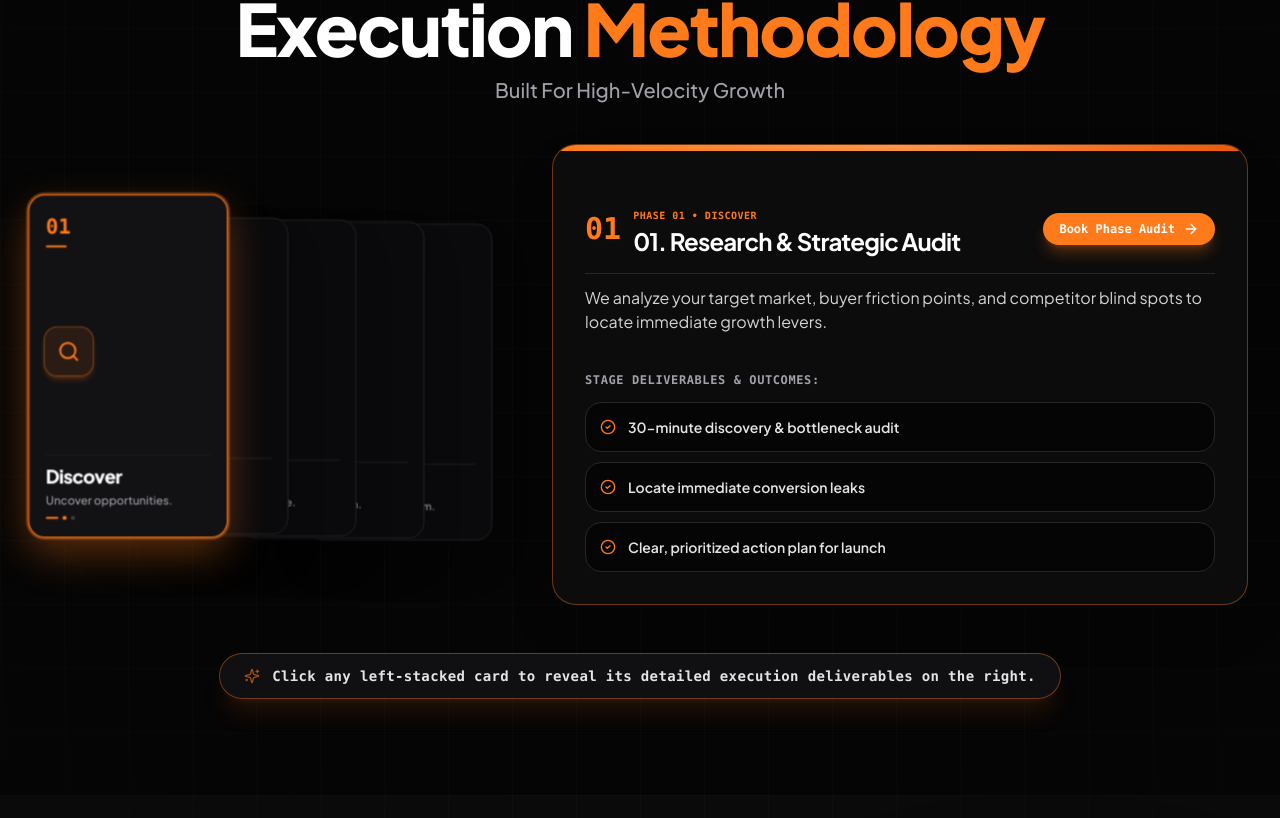
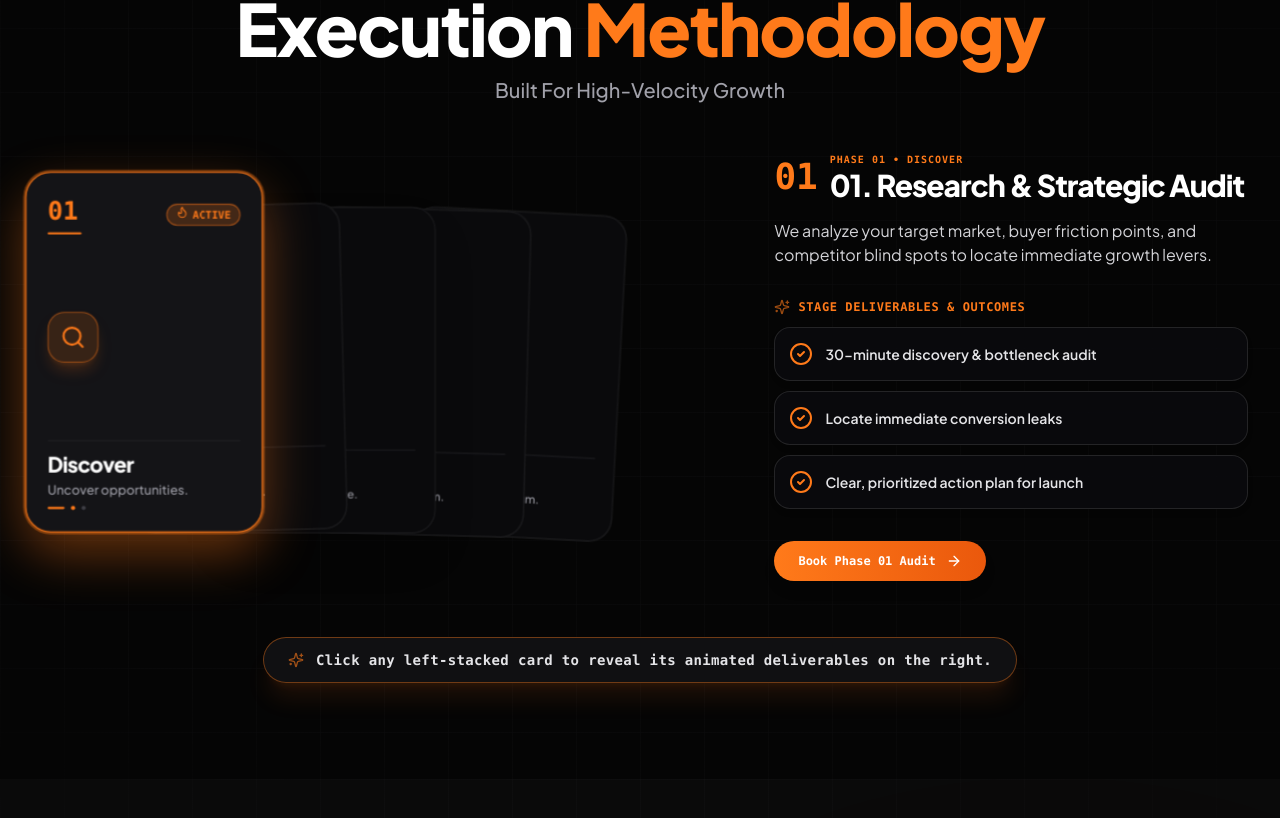
Before and after one commit to itsroosguy/roosx, a React (Vite) app: page / in a window 1280 px wide. Shown: the part 2202-3020 px from the top of the page. Built offline with nearby package versions, Linux system fonts and the light colour scheme.

Commit message:
Set 60% left deck and 40% right content split, remove background box container on right, and add max animations in ProcessSection.tsx

```diff
--- a/src/components/ProcessSection.tsx
+++ b/src/components/ProcessSection.tsx
@@ -1,6 +1,6 @@
 import React, { useState } from 'react';
 import { motion, AnimatePresence } from 'framer-motion';
-import { Search, Target, Pencil, Code, TrendingUp, CheckCircle2, ArrowRight, Sparkles } from 'lucide-react';
+import { Search, Target, Pencil, Code, TrendingUp, CheckCircle2, ArrowRight, Sparkles, Flame } from 'lucide-react';
 
 interface ProcessSectionProps {
   onOpenInquiry?: () => void;
@@ -96,6 +96,7 @@ export const ProcessSection: React.FC<ProcessSectionProps> = ({
   isDarkMode = true,
 }) => {
   const [activeCardId, setActiveCardId] = useState<string>('discover');
+  const [hoveredCardId, setHoveredCardId] = useState<string | null>(null);
   const activeStep = process5StepCards.find((c) => c.id === activeCardId) || process5StepCards[0];
 
   return (
@@ -114,12 +115,18 @@ export const ProcessSection: React.FC<ProcessSectionProps> = ({
         }`}
       />
 
-      {/* Ambient Orange Glow Spotlight */}
-      <div className="absolute top-1/3 left-1/2 -translate-x-1/2 w-[1000px] h-[550px] bg-radial from-[#FF7A1A]/18 via-[#FF7A1A]/4 to-transparent blur-[160px] pointer-events-none" />
+      {/* Dynamic Animated Spotlight following Active Card */}
+      <motion.div
+        animate={{
+          x: process5StepCards.findIndex((c) => c.id === activeCardId) * 80 - 160,
+        }}
+        transition={{ type: 'spring', stiffness: 120, damping: 20 }}
+        className="absolute top-1/3 left-1/2 w-[800px] h-[450px] bg-radial from-[#FF7A1A]/22 via-[#FF7A1A]/5 to-transparent blur-[140px] pointer-events-none"
+      />
 
       <div className="max-w-7xl mx-auto px-4 sm:px-6 lg:px-8 relative z-10 space-y-10">
 
-        {/* HEADER BLOCK (CENTERED TOP TITLE) */}
+        {/* HEADER BLOCK */}
         <motion.div
           initial={{ opacity: 0, y: 25 }}
           whileInView={{ opacity: 1, y: 0 }}
@@ -143,14 +150,15 @@ export const ProcessSection: React.FC<ProcessSectionProps> = ({
           </p>
         </motion.div>
 
-        {/* 2-COLUMN SIDE-BY-SIDE LAYOUT: LEFT STACKED CARDS | RIGHT EXPANDED CONTENT */}
-        <div className="grid grid-cols-1 lg:grid-cols-12 gap-8 items-stretch max-w-7xl mx-auto">
+        {/* 60% LEFT | 40% RIGHT SPLIT CONTAINER */}
+        <div className="flex flex-col lg:flex-row items-center lg:items-stretch gap-8 max-w-7xl mx-auto">
 
-          {/* LEFT COLUMN: LEFT-ALIGNED COMPACT 3D OVERLAPPING CARDS */}
-          <div className="lg:col-span-5 relative min-h-[380px] sm:min-h-[400px] flex items-center justify-start py-2 select-none overflow-x-auto sm:overflow-visible">
+          {/* 60% LEFT COLUMN: LEFT-ALIGNED 3D STEPPED OVERLAPPING DECK WITH MAX ANIMATION */}
+          <div className="w-full lg:w-[60%] relative min-h-[380px] sm:min-h-[410px] flex items-center justify-start py-2 select-none overflow-x-auto sm:overflow-visible">
             <div className="relative w-full h-[350px] flex items-center justify-start">
               {process5StepCards.map((card, idx) => {
                 const isActive = card.id === activeCardId;
+                const isHovered = card.id === hoveredCardId;
                 const IconComp = card.icon;
                 const activeIdx = process5StepCards.findIndex((c) => c.id === activeCardId);
                 const offsetFromActive = idx - activeIdx;
@@ -159,67 +167,89 @@ export const ProcessSection: React.FC<ProcessSectionProps> = ({
                   <motion.div
                     key={card.id}
                     onClick={() => setActiveCardId(card.id)}
+                    onMouseEnter={() => setHoveredCardId(card.id)}
+                    onMouseLeave={() => setHoveredCardId(null)}
                     animate={{
-                      x: idx * (window.innerWidth > 640 ? 68 : 52),
-                      y: isActive ? -8 : Math.abs(idx) * 2,
-                      scale: isActive ? 1.04 : 0.96,
-                      zIndex: isActive ? 50 : 30 - Math.abs(offsetFromActive),
+                      x: idx * (window.innerWidth > 640 ? 92 : 62),
+                      y: isActive ? -14 : isHovered ? -6 : Math.abs(idx) * 2,
+                      scale: isActive ? 1.06 : isHovered ? 1.02 : 0.96,
+                      rotate: isActive ? 0 : (idx - 2) * 1.5,
+                      zIndex: isActive ? 50 : isHovered ? 45 : 30 - Math.abs(offsetFromActive),
                     }}
-                    transition={{ type: 'spring', stiffness: 220, damping: 22 }}
-                    className={`w-44 sm:w-48 h-[310px] sm:h-[330px] rounded-2xl p-4 border text-left cursor-pointer transition-all duration-300 shadow-2xl backdrop-blur-xl flex flex-col justify-between absolute left-0 ${
+                    transition={{ type: 'spring', stiffness: 220, damping: 20 }}
+                    whileHover={{ y: -8 }}
+                    whileTap={{ scale: 0.98 }}
+                    className={`w-48 sm:w-56 h-[320px] sm:h-[340px] rounded-3xl p-5 border text-left cursor-pointer transition-colors duration-300 shadow-2xl backdrop-blur-xl flex flex-col justify-between absolute left-0 ${
                       isActive
-                        ? 'bg-[#121215] text-white border-[#FF7A1A] ring-2 ring-[#FF7A1A]/40 shadow-[0_15px_40px_rgba(255,122,26,0.35)]'
-                        : 'bg-[#0A0A0C] text-zinc-400 border-zinc-800 hover:border-zinc-700 hover:text-white'
+                        ? 'bg-[#141417] text-white border-[#FF7A1A] ring-2 ring-[#FF7A1A]/40 shadow-[0_20px_50px_rgba(255,122,26,0.4)]'
+                        : isHovered
+                        ? 'bg-[#101014] text-white border-zinc-700 shadow-xl'
+                        : 'bg-[#0A0A0C] text-zinc-400 border-zinc-800/80 hover:text-white'
                     }`}
                   >
-                    {/* Top Step Number */}
+                    {/* Top Step Number + Active Pulse Badge */}
+                    <div className="flex items-center justify-between">
                       <div className="space-y-1">
                         <div
-                        className={`text-lg sm:text-xl font-mono font-extrabold transition-colors ${
+                          className={`text-xl sm:text-2xl font-mono font-extrabold transition-colors ${
                             isActive ? 'text-[#FF7A1A]' : 'text-zinc-500'
                           }`}
                         >
                           {card.num}
                         </div>
                         <div
-                        className={`w-5 h-0.5 rounded-full transition-colors ${
-                          isActive ? 'bg-[#FF7A1A]' : 'bg-zinc-700'
+                          className={`w-6 h-0.5 rounded-full transition-all ${
+                            isActive ? 'bg-[#FF7A1A] w-8' : 'bg-zinc-700'
                           }`}
                         />
                       </div>
 
+                      {isActive && (
+                        <motion.div
+                          initial={{ scale: 0 }}
+                          animate={{ scale: 1 }}
+                          className="px-2 py-0.5 rounded-full bg-[#FF7A1A]/20 border border-[#FF7A1A]/50 text-[10px] font-mono font-bold text-[#FF7A1A] flex items-center gap-1"
+                        >
+                          <Flame className="w-3 h-3 text-[#FF7A1A] animate-bounce" />
+                          <span>ACTIVE</span>
+                        </motion.div>
+                      )}
+                    </div>
+
                     {/* Icon Center */}
                     <div className="my-auto py-2 flex justify-start">
-                      <div
-                        className={`w-11 h-11 rounded-xl flex items-center justify-center transition-all ${
+                      <motion.div
+                        animate={isActive ? { rotate: [0, -8, 8, 0], scale: [1, 1.15, 1] } : {}}
+                        transition={{ duration: 0.5 }}
+                        className={`w-12 h-12 rounded-2xl flex items-center justify-center transition-all ${
                           isActive
-                            ? 'bg-[#FF7A1A]/10 border border-[#FF7A1A]/40 text-[#FF7A1A] scale-110 shadow-md shadow-[#FF7A1A]/20'
+                            ? 'bg-[#FF7A1A]/15 border border-[#FF7A1A]/50 text-[#FF7A1A] shadow-lg shadow-[#FF7A1A]/20'
                             : 'bg-zinc-900 border border-zinc-800 text-zinc-400'
                         }`}
                       >
-                        <IconComp className="w-5 h-5" />
-                      </div>
+                        <IconComp className="w-6 h-6" />
+                      </motion.div>
                     </div>
 
                     {/* Title & Tagline */}
-                    <div className="space-y-0.5 pt-1.5 border-t border-zinc-800/80">
+                    <div className="space-y-0.5 pt-2 border-t border-zinc-800/80">
                       <h3
-                        className={`font-display text-base sm:text-lg font-extrabold transition-colors ${
+                        className={`font-display text-lg sm:text-xl font-extrabold transition-colors ${
                           isActive ? 'text-white' : 'text-zinc-300'
                         }`}
                       >
                         {card.title}
                       </h3>
-                      <p className="text-[11px] text-zinc-400 leading-tight font-medium line-clamp-2">
+                      <p className="text-xs text-zinc-400 leading-tight font-medium line-clamp-2">
                         {card.tagline}
                       </p>
                     </div>
 
                     {/* Bottom Micro Indicator Dot Bar */}
-                    <div className="pt-2 flex items-center gap-1">
+                    <div className="pt-2 flex items-center gap-1.5">
                       <div
                         className={`h-0.5 rounded-full transition-all ${
-                          isActive ? 'w-3 bg-[#FF7A1A]' : 'w-1.5 bg-zinc-700'
+                          isActive ? 'w-4 bg-[#FF7A1A]' : 'w-2 bg-zinc-700'
                         }`}
                       />
                       <div
@@ -235,67 +265,81 @@ export const ProcessSection: React.FC<ProcessSectionProps> = ({
             </div>
           </div>
 
-          {/* RIGHT COLUMN: ACTIVE CARD EXPANDED CONTENT DISPLAY */}
-          <div className="lg:col-span-7 flex flex-col justify-center">
+          {/* 40% RIGHT COLUMN: NO CONTAINER BOX (CLEAN HIGH-ANIMATION DIRECT PRESENTATION) */}
+          <div className="w-full lg:w-[40%] flex flex-col justify-center text-left">
             <AnimatePresence mode="wait">
               <motion.div
                 key={activeStep.id}
-                initial={{ opacity: 0, x: 20 }}
-                animate={{ opacity: 1, x: 0 }}
-                exit={{ opacity: 0, x: -20 }}
-                transition={{ duration: 0.35 }}
-                className="w-full p-6 sm:p-8 rounded-3xl bg-[#0C0C0C] border border-[#FF7A1A]/40 text-left space-y-6 shadow-2xl relative overflow-hidden h-full flex flex-col justify-between"
+                initial={{ opacity: 0, x: 30, filter: 'blur(8px)' }}
+                animate={{ opacity: 1, x: 0, filter: 'blur(0px)' }}
+                exit={{ opacity: 0, x: -30, filter: 'blur(8px)' }}
+                transition={{ duration: 0.45, ease: [0.16, 1, 0.3, 1] }}
+                className="space-y-6 py-2"
               >
-                <div className="absolute top-0 left-0 right-0 h-1.5 bg-gradient-to-r from-[#FF7A1A] via-[#FF944D] to-[#EA580C]" />
-
-                {/* Header Info */}
+                {/* Header Badge & Title */}
                 <div className="space-y-3">
-                  <div className="flex items-center justify-between flex-wrap gap-3 border-b border-zinc-800 pb-4">
                   <div className="flex items-center gap-3">
-                      <span className="text-3xl font-mono font-black text-[#FF7A1A]">
+                    <span className="text-4xl font-mono font-black text-[#FF7A1A]">
                       {activeStep.num}
                     </span>
                     <div>
-                        <span className="text-[10px] font-mono font-bold text-[#FF7A1A] uppercase tracking-wider">
+                      <span className="text-[10px] font-mono font-bold text-[#FF7A1A] uppercase tracking-widest block">
                         PHASE {activeStep.num} • {activeStep.title.toUpperCase()}
                       </span>
-                        <h4 className="font-display text-2xl font-bold text-white">
+                      <h3 className="font-display text-2xl sm:text-3xl font-black text-white leading-tight">
                         {activeStep.headline}
-                        </h4>
+                      </h3>
                     </div>
                   </div>
 
+                  <p className="text-sm sm:text-base text-zinc-300 leading-relaxed pt-1">
+                    {activeStep.description}
+                  </p>
+                </div>
+
+                {/* Staggered Deliverables Checklist (No Box, Clean List) */}
+                <div className="space-y-3 pt-2">
+                  <div className="text-xs font-mono font-bold text-[#FF7A1A] uppercase tracking-wider flex items-center gap-2">
+                    <Sparkles className="w-4 h-4 text-[#FF7A1A] animate-pulse" />
+                    <span>STAGE DELIVERABLES & OUTCOMES</span>
+                  </div>
+
+                  <motion.div
+                    initial="hidden"
+                    animate="visible"
+                    variants={{
+                      visible: { transition: { staggerChildren: 0.08 } },
+                      hidden: {},
+                    }}
+                    className="space-y-2.5"
+                  >
+                    {activeStep.deliverables.map((item, dIdx) => (
+                      <motion.div
+                        key={dIdx}
+                        variants={{
+                          hidden: { opacity: 0, x: 20 },
+                          visible: { opacity: 1, x: 0 },
+                        }}
+                        className="p-3.5 rounded-2xl bg-[#0B0B0E]/80 border border-zinc-800/90 text-xs sm:text-sm font-semibold text-zinc-200 flex items-center gap-3 shadow-md hover:border-[#FF7A1A]/40 transition-colors"
+                      >
+                        <CheckCircle2 className="w-4.5 h-4.5 text-[#FF7A1A] shrink-0" />
+                        <span>{item}</span>
+                      </motion.div>
+                    ))}
+                  </motion.div>
+                </div>
+
+                {/* Action CTA Button */}
+                <div className="pt-2">
                   <button
                     onClick={onOpenInquiry}
-                      className="px-4 py-2 rounded-full bg-[#FF7A1A] text-white text-xs font-mono font-bold flex items-center gap-2 hover:bg-[#EA580C] transition-all shadow-lg shadow-[#FF7A1A]/30 cursor-pointer"
+                    className="w-full sm:w-auto px-6 py-3 rounded-full bg-gradient-to-r from-[#FF7A1A] to-[#EA580C] text-white text-xs font-mono font-bold flex items-center justify-center gap-2.5 hover:shadow-[0_10px_30px_rgba(255,122,26,0.4)] hover:scale-[1.02] active:scale-[0.98] transition-all cursor-pointer shadow-lg"
                   >
-                      <span>Book Phase Audit</span>
+                    <span>Book Phase {activeStep.num} Audit</span>
                     <ArrowRight className="w-4 h-4" />
                   </button>
                 </div>
 
-                  <p className="text-sm sm:text-base text-zinc-300 leading-relaxed">
-                    {activeStep.description}
-                  </p>
-                </div>
-
-                {/* Deliverables */}
-                <div className="space-y-3 pt-2">
-                  <span className="text-xs font-mono font-bold text-zinc-400 uppercase tracking-wider">
-                    STAGE DELIVERABLES & OUTCOMES:
-                  </span>
-                  <div className="space-y-2.5">
-                    {activeStep.deliverables.map((item, dIdx) => (
-                      <div
-                        key={dIdx}
-                        className="p-3.5 rounded-2xl bg-[#050505] border border-zinc-800 text-xs sm:text-sm font-semibold text-zinc-200 flex items-center gap-3"
-                      >
-                        <CheckCircle2 className="w-4 h-4 text-[#FF7A1A] shrink-0" />
-                        <span>{item}</span>
-                      </div>
-                    ))}
-                  </div>
-                </div>
               </motion.div>
             </AnimatePresence>
           </div>
@@ -313,7 +357,7 @@ export const ProcessSection: React.FC<ProcessSectionProps> = ({
           <div className="inline-flex items-center gap-3 px-6 py-3 rounded-full bg-[#121215]/90 border border-[#FF7A1A]/40 text-xs sm:text-sm font-mono font-bold text-zinc-200 backdrop-blur-xl shadow-xl shadow-[#FF7A1A]/10 group hover:border-[#FF7A1A] transition-all">
             <Sparkles className="w-4 h-4 text-[#FF7A1A] animate-pulse shrink-0" />
             <span className="tracking-wide">
-              Click any left-stacked card to reveal its detailed execution deliverables on the right.
+              Click any left-stacked card to reveal its animated deliverables on the right.
             </span>
           </div>
         </motion.div>
```
Lines whose indentation alone changed are shown as unchanged.
